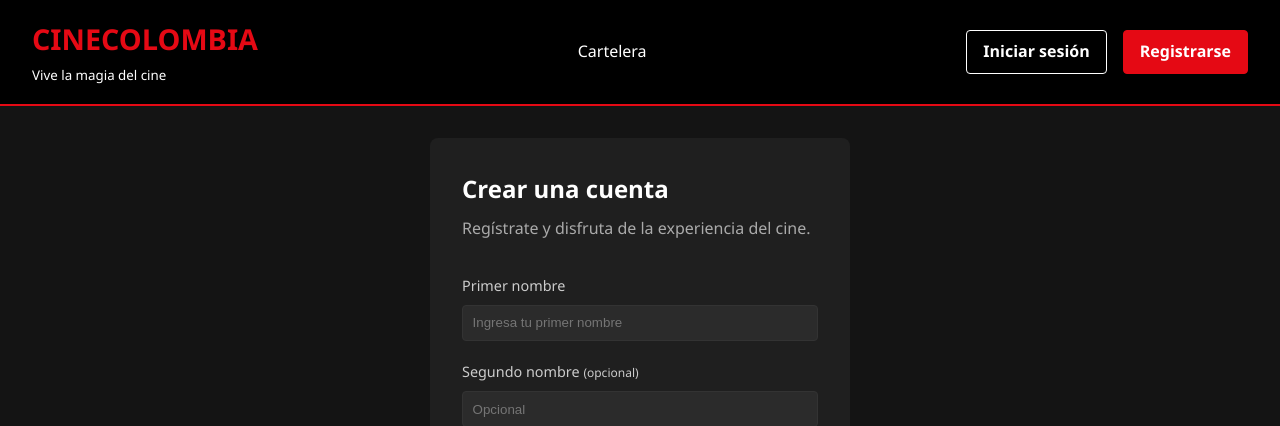
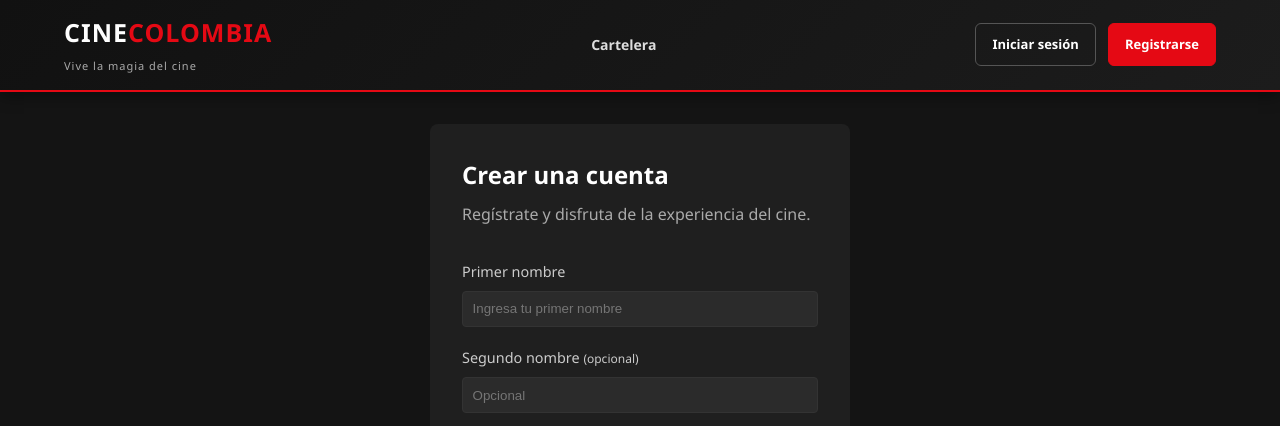
Before and after one commit to samydstewart/proyecto-cine, a PHP site: page /registro.php in a window 1280 px wide. Shown: the top 426 px of the page. Run offline with PHP 8.4, Linux system fonts and the light colour scheme; some libraries are stand-ins or nearby versions.

Commit message:
Update style.css

```diff
--- a/includes/style.css
+++ b/includes/style.css
@@ -1073,3 +1073,144 @@ body {
     color: var(--color-text-label);
     line-height: 1.3;
 }
+/* ===== ENCABEZADO PRINCIPAL ===== */
+
+.main-header {
+    background: linear-gradient(135deg, #111111, #1c1c1c);
+    min-height: 85px;
+    padding: 12px 5%;
+    display: flex;
+    justify-content: space-between;
+    align-items: center;
+    gap: 25px;
+    border-bottom: 2px solid #e50914;
+    box-shadow: 0 4px 15px rgba(0, 0, 0, 0.4);
+    flex-wrap: wrap;
+}
+
+.logo h1 {
+    margin: 0;
+    font-size: 25px;
+    font-weight: 900;
+    letter-spacing: 1px;
+}
+
+.logo h1 a {
+    color: white;
+    text-decoration: none;
+}
+
+.logo h1 span {
+    color: #e50914;
+}
+
+.logo small {
+    color: #aaaaaa;
+    font-size: 11px;
+    letter-spacing: 1px;
+}
+
+.nav-links {
+    display: flex;
+    align-items: center;
+    gap: 12px;
+    list-style: none;
+    margin: 0;
+    padding: 0;
+    flex-wrap: wrap;
+}
+
+.nav-links li a {
+    display: block;
+    color: #dddddd;
+    text-decoration: none;
+    padding: 11px 15px;
+    border-radius: 6px;
+    font-size: 14px;
+    font-weight: 600;
+    transition: 0.3s;
+}
+
+.nav-links li a:hover,
+.nav-links li a.activo {
+    background: #292929;
+    color: #ffffff;
+}
+
+.nav-links li a.activo {
+    border-bottom: 2px solid #e50914;
+}
+
+/* Botón exclusivo del administrador */
+
+.nav-links li a.nav-admin {
+    background: rgba(229, 9, 20, 0.15);
+    color: #ff555d;
+    border: 1px solid rgba(229, 9, 20, 0.5);
+}
+
+.nav-links li a.nav-admin:hover,
+.nav-links li a.nav-admin.activo {
+    background: #e50914;
+    color: white;
+}
+
+/* Acciones de usuario */
+
+.acciones {
+    display: flex;
+    align-items: center;
+    gap: 12px;
+}
+
+.saludo {
+    color: #eeeeee;
+    font-size: 14px;
+    font-weight: 600;
+}
+
+.btn-nav {
+    display: inline-block;
+    text-decoration: none;
+    color: white;
+    padding: 10px 16px;
+    border: 1px solid #555555;
+    border-radius: 6px;
+    font-size: 13px;
+    font-weight: 600;
+    transition: 0.3s;
+}
+
+.btn-nav:hover {
+    background: #333333;
+    border-color: #e50914;
+}
+
+.btn-nav--primary {
+    background: #e50914;
+    border-color: #e50914;
+}
+
+.btn-nav--primary:hover {
+    background: #b80710;
+}
+
+/* Adaptación para celulares */
+
+@media (max-width: 850px) {
+
+    .main-header {
+        flex-direction: column;
+        text-align: center;
+        padding: 20px 12px;
+    }
+
+    .nav-links {
+        justify-content: center;
+    }
+
+    .acciones {
+        justify-content: center;
+        flex-wrap: wrap;
+    }
+}
```
